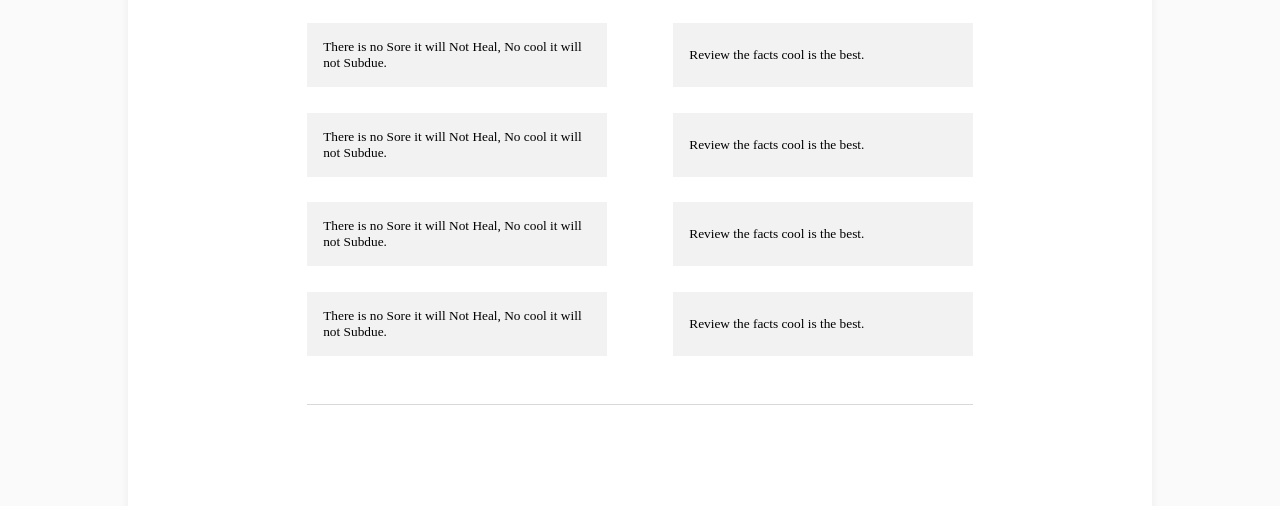
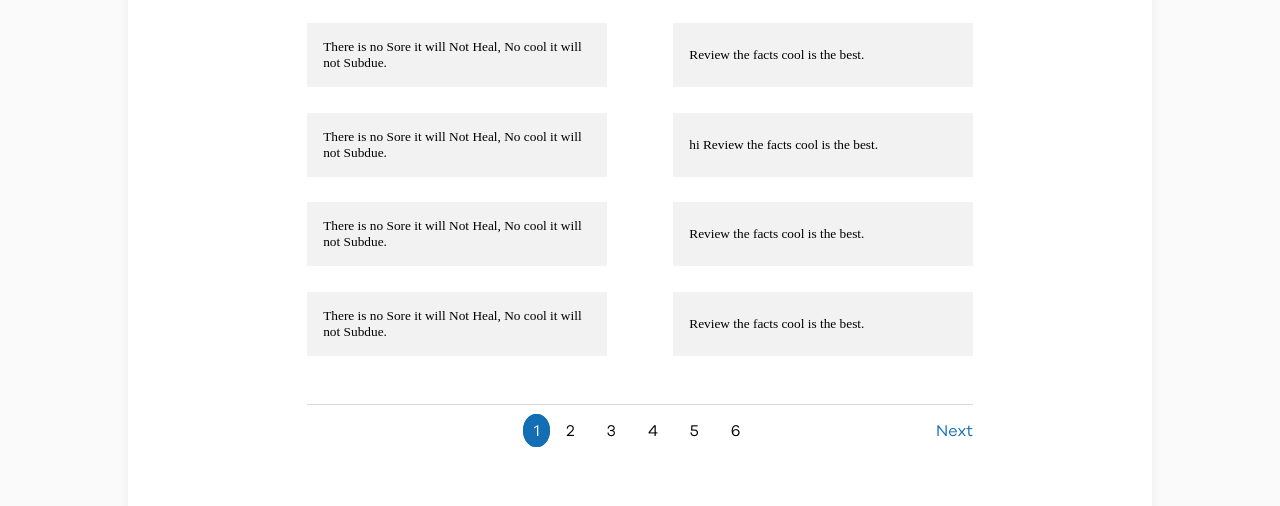
Before and after one commit to Suvojit-roy/Assignment-D, a React (Create React App) app: page / in a window 1280 px wide. Shown: the part 1187-1693 px from the top of the page. Built offline with nearby package versions, Linux system fonts and the light colour scheme.

Commit message:
pagination done

```diff
--- a/src/Components/Hero.js
+++ b/src/Components/Hero.js
@@ -1,10 +1,11 @@
 import React, { useEffect, useState } from "react";
-import {CopyToClipboard} from 'react-copy-to-clipboard'
+import { CopyToClipboard } from "react-copy-to-clipboard";
 import styled from "styled-components";
 import { TextHeading } from "../Assets/Css/cssProducts";
 import { Desc } from "../Assets/Css/cssProductcard";
 import Cross from "../Assets/Images/cross.png";
 import "../Assets/Css/dropdown.css";
+import Pagination from "./Pagination";
 
 export const Colordiv = styled.div`
   background: white;
@@ -176,24 +177,121 @@ const sloganarr = [
   "There is no Sore it will Not Heal, No cool it will not Subdue.",
   "Review the facts cool is the best.",
   "There is no Sore it will Not Heal, No cool it will not Subdue.",
+  "hi Review the facts cool is the best.",
+  "There is no Sore it will Not Heal, No cool it will not Subdue.",
+  "Review the facts cool is the best.",
+  "There is no Sore it will Not Heal, No cool it will not Subdue.",
+  "Review the facts cool is the best.",
+  "2 There is no Sore it will Not Heal, No cool it will not Subdue.",
   "Review the facts cool is the best.",
   "There is no Sore it will Not Heal, No cool it will not Subdue.",
   "Review the facts cool is the best.",
   "There is no Sore it will Not Heal, No cool it will not Subdue.",
   "Review the facts cool is the best.",
+  "There is no Sore it will Not Heal, No cool it will not Subdue.",
+  "Review the facts cool is the best.",
+  "There is no Sore it will Not Heal, No cool it will not Subdue.",
+  "Review the facts cool is the best.",
+  "There is no Sore it will Not Heal, No cool it will not Subdue.",
+  "Review the facts cool is the best.",
+  "There is no Sore it will Not Heal, No cool it will not Subdue.",
+  "Review the facts cool is the best.",
+  "There is no Sore it will Not Heal, No cool it will not Subdue.",
+  "Review the facts cool is the best.",
+  "There is no Sore it will Not Heal, No cool it will not Subdue.",
+  "Review the facts cool is the best.",
+  "There is no Sore it will Not Heal, No cool it will not Subdue.",
+  "Review the facts cool is the best.",
+  "There is no Sore it will Not Heal, No cool it will not Subdue.",
+  "Review the facts cool is the best.",
+  "There is no Sore it will Not Heal, No cool it will not Subdue.",
+  "Review the facts cool is the best.",
+  "There is no Sore it will Not Heal, No cool it will not Subdue.",
+  "Review the facts cool is the best.",
+  "There is no Sore it will Not Heal, No cool it will not Subdue.",
+  "Review the facts cool is the best.",
+  "There is no Sore it will Not Heal, No cool it will not Subdue.",
+  "Review the facts cool is the best.",
+  "There is no Sore it will Not Heal, No cool it will not Subdue.",
+  "Review the facts cool is the best.",
+  "There is no Sore it will Not Heal, No cool it will not Subdue.",
+  "Review the facts cool is the best.",
+  "There is no Sore it will Not Heal, No cool it will not Subdue.",
+  "Review the facts cool is the best.",
+  "There is no Sore it will Not Heal, No cool it will not Subdue.",
+  "Review the facts cool is the best.",
+  "There is no Sore it will Not Heal, No cool it will not Subdue.",
+  "Review the facts cool is the best.",
+  "There is no Sore it will Not Heal, No cool it will not Subdue.",
+  "Review the facts cool is the best.",
+  "There is no Sore it will Not Heal, No cool it will not Subdue.",
+  "Review the facts cool is the best.",
+  "There is no Sore it will Not Heal, No cool it will not Subdue.",
+  "Review the facts cool is the best.",
+  "There is no Sore it will Not Heal, No cool it will not Subdue.",
+  "Review the facts cool is the best.",
+  "There is no Sore it will Not Heal, No cool it will not Subdue.",
+  "Review the facts cool is the best.",
+  "There is no Sore it will Not Heal, No cool it will not Subdue.",
+  "Review the facts cool is the best.",
+  "There is no Sore it will Not Heal, No cool it will not Subdue.",
+  "Review the facts cool is the best.",
+  "There is no Sore it will Not Heal, No cool it will not Subdue.",
+  "Review the facts cool is the best.",
+  "There is no Sore it will Not Heal, No cool it will not Subdue.",
+  "Review the facts cool is the best.",
+  "There is no Sore it will Not Heal, No cool it will not Subdue.",
+  "Review the facts cool is the best.",
+  "There is no Sore it will Not Heal, No cool it will not Subdue.",
+  "Review the facts cool is the best.",
+  "There is no Sore it will Not Heal, No cool it will not Subdue.",
+  "Review the facts cool is the best.",
+  "There is no Sore it will Not Heal, No cool it will not Subdue.",
+  "Review the facts cool is the best.",
+  "There is no Sore it will Not Heal, No cool it will not Subdue.",
+  "Review the facts cool is the best.",
+  "There is no Sore it will Not Heal, No cool it will not Subdue.",
+  "Review the facts cool is the best.",
+  "6 There is no Sore it will Not Heal, No cool it will not Subdue.",
+  "Review the facts cool is the best.",
+  "There is no Sore it will Not Heal, No cool it will not Subdue.",
+  "Review the facts cool is the best.",
+  "There is no Sore it will Not Heal, No cool it will not Subdue.",
+  "Review the facts cool is the best.",
+  "There is no Sore it will Not Heal, No cool it will not Subdue.",
+  "Review the facts cool is the best.",
+  "There is no Sore it will Not Heal, No cool it will not Subdue.",
+  "Review the facts cool is the best.",
+  "There is no Sore it will Not Heal, No cool it will not Subdue.",
+  "Review the facts cool is the best.",
+  "There is no Sore it will Not Heal, No cool it will not Subdue.",
+  "Review the facts cool is the best.",
+  "There is no Sore it will Not Heal, No cool it will not Subdue.",
+  "Review the facts cool is the best.",
+  "There is no Sore it will Not Heal, No cool it will not Subdue.",
+  "Review the facts cool is the best.",
+  "There is no Sore it will Not Heal, No cool it will not Subdue.",
+  "Review the facts cool is the best.6",
 ];
 
 const Hero = () => {
   const [val, setVal] = useState("");
   const [isShown, setIsShown] = useState(false);
-  const [copy,setCopied]=useState(false);
+  const [copy, setCopied] = useState(false);
+  const [currentPage, setCurrentPage] = useState(1);
+  const [postsPerPage, setPostsPerPage] = useState(18);
 
-  useEffect(()=>{
+  const indexOfLastPost = currentPage * postsPerPage;
+  const indexOfFirstPost = indexOfLastPost - postsPerPage;
+  const currentPosts = sloganarr.slice(indexOfFirstPost, indexOfLastPost);
+
+  const paginate = (pageNumber) => setCurrentPage(pageNumber);
+
+  useEffect(() => {
     setTimeout(function () {
       setIsShown(false);
     }, 900);
-  },[isShown])
-
+  }, [isShown]);
 
   return (
     <Colordiv>
@@ -223,8 +321,15 @@ const Hero = () => {
             <Downloadbtn>Download all</Downloadbtn>
           </SloganHeadingdiv>
           <Slogans>
-            {sloganarr.map((text) => (
-                <CopyToClipboard text={text} onMouseLeave={()=>setIsShown(false)} onCopy={() => {setCopied(true);setIsShown(true)}}>
+            {currentPosts.map((text) => (
+              <CopyToClipboard
+                text={text}
+                onMouseLeave={() => setIsShown(false)}
+                onCopy={() => {
+                  setCopied(true);
+                  setIsShown(true);
+                }}
+              >
                 <div
                   class="dropdownfilter"
                   style={{
@@ -252,14 +357,32 @@ const Hero = () => {
                   <div class="dropdown-contentfilter">
                     <div>Click to copy</div>
                   </div>
-                {isShown&&<div class="dropdown-contentfilter" style={{marginTop:"4rem"}}>
+                  {isShown && (
+                    <div
+                      class="dropdown-contentfilter"
+                      style={{ marginTop: "4rem" }}
+                    >
                       <div>Copied!</div>
-                </div>}
+                    </div>
+                  )}
                 </div>
               </CopyToClipboard>
-
             ))}
           </Slogans>
+          <div style={{display:"flex",alignItems:"center",justifyContent:"space-between",width:"100%"}}>
+          {currentPage!==1 ?<div onClick={()=>{setCurrentPage(currentPage-1)}} style={{width:"10%",cursor:"pointer",color:"#146EB4"}}>Prev</div>:<div style={{width:"10%",color:"white"}}> Prev</div>}
+
+
+          <Pagination style={{width:"50%"}}
+            postsPerPage={postsPerPage}
+            totalPosts={sloganarr.length}
+            currentPage={currentPage}
+            paginate={paginate}
+          />
+          {currentPage!==Math.ceil(sloganarr.length / postsPerPage)?<div style={{width:"10%",cursor:"pointer",textAlign:"right",color:"#146EB4"}} onClick={()=>{setCurrentPage(currentPage+1)}}>Next </div>:<div style={{width:"10%",color:"white"}}>Next</div>}
+          </div>
+
+
         </Slogandiv>
       </Inner65>
     </Colordiv>
--- /dev/null
+++ b/src/Components/Pagination.js
@@ -0,0 +1,75 @@
+import React from "react";
+
+const Pagination = ({ postsPerPage, totalPosts, paginate, currentPage }) => {
+  const pageNumbers = [];
+
+  for (let i = 1; i <= Math.ceil(totalPosts / postsPerPage); i++) {
+    pageNumbers.push(i);
+    console.log(pageNumbers);
+  }
+  return (
+    <nav>
+      <ul
+        className="pagination"
+        style={{
+          textDecoration: "none",
+          display: "flex",
+          color: "white",
+          paddingLeft: "0",
+        }}
+      >
+        {pageNumbers.map((number) => (
+          <>
+            {number===currentPage?
+            <div>
+            <div key={number} className="page-item">
+              <a
+                style={{
+                  textDecoration: "none",
+                  width:"1rem",
+                  height:"1rem",
+                  padding: ".4rem .6rem",
+                  border:"1px solid #146EB4",
+                  background:"#146EB4",
+                  borderRadius:"80%",
+                  color:"white"
+                //   padding:"0.6rem"
+                }}
+                onClick={(event) => {
+                  event.preventDefault();
+                  paginate(number);
+                }}
+                href="!#"
+                className="page-link"
+              >
+                {number}
+              </a>
+            </div>
+          </div>
+            :<div>
+              <div key={number} className="page-item">
+                <a
+                  style={{
+                    textDecoration: "none",
+                    color: "black",
+                    padding: "0 1rem",
+                  }}
+                  onClick={(event) => {
+                    event.preventDefault();
+                    paginate(number);
+                  }}
+                  href="!#"
+                  className="page-link"
+                >
+                  {number}
+                </a>
+              </div>
+            </div>}
+          </>
+        ))}
+      </ul>
+    </nav>
+  );
+};
+
+export default Pagination;
```
Lines whose indentation alone changed are shown as unchanged.
